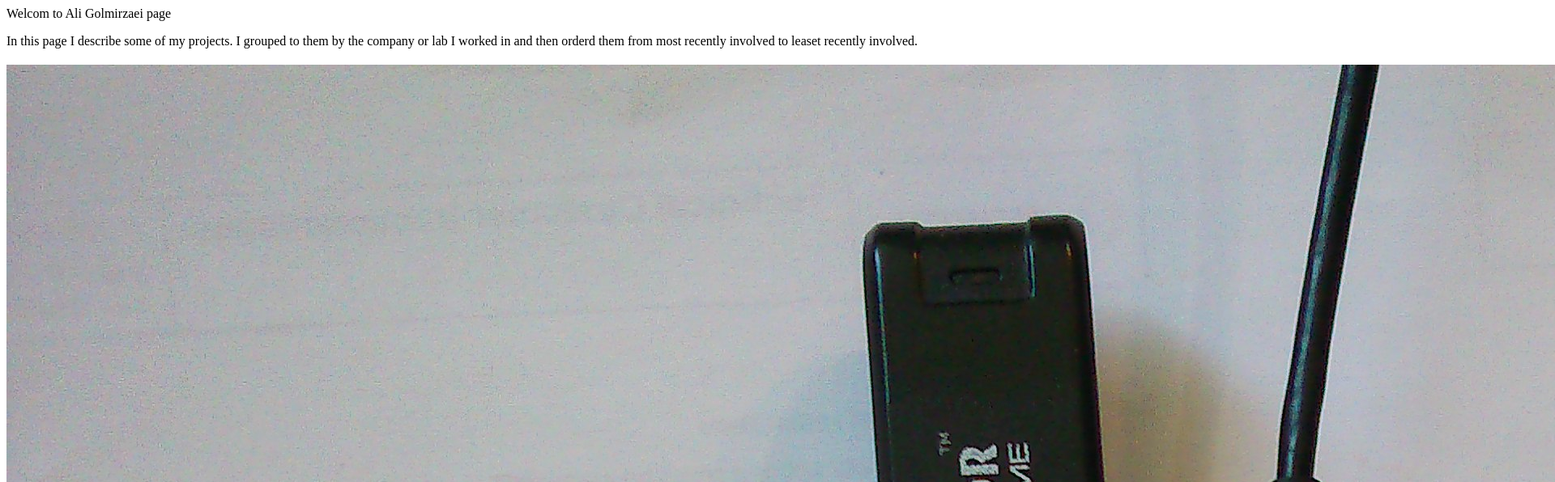
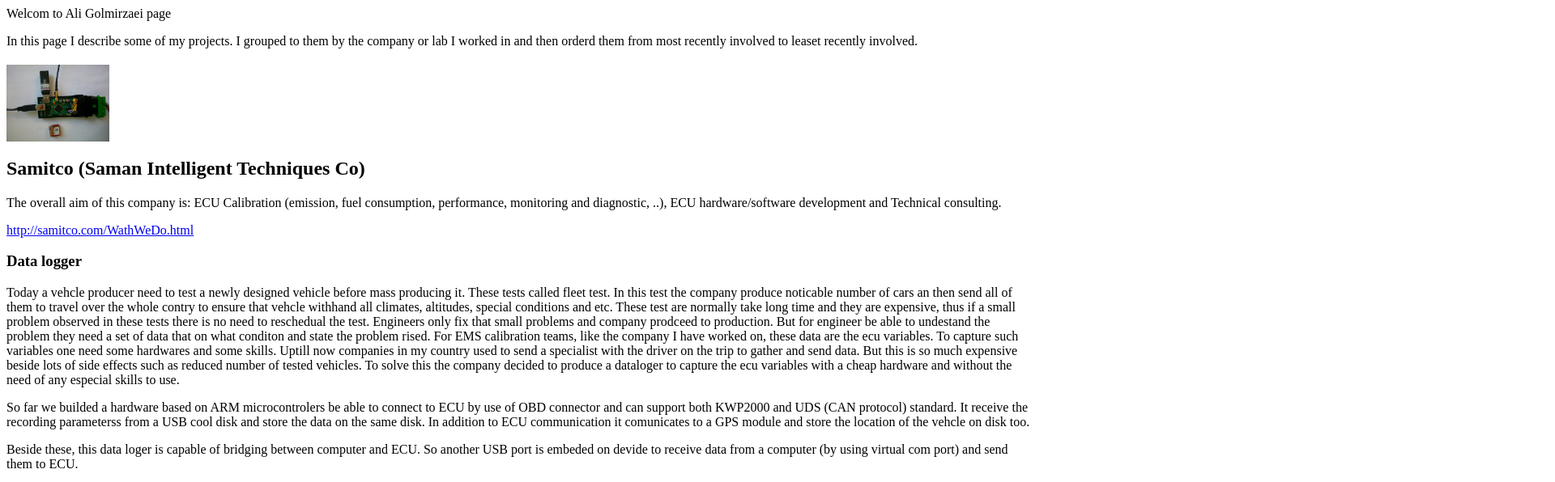
Before and after one commit to AliGolmirzaei/aligolmirzaei.github.com, a plain HTML site: page index.html in a window 1280 px wide. Shown: the top 596 px of the page at 81% size, 1920 px wide, since content can reach past the window. Drawn offline with Linux system fonts and the light colour scheme.

Commit message:
test of image size

```diff
--- a/index.html
+++ b/index.html
@@ -1,3 +1,5 @@
+<html>
+<body>
 
 <p>Welcom to Ali Golmirzaei page</p>
 <p>In this page I describe some of my projects. I grouped to them by the company or lab I worked in and then orderd them from most recently involved to leaset recently involved.</p>
@@ -59,3 +61,15 @@
 <h2>BS. project - Heart signal proccessing</h2>
 <p><em>Design and Computerized Implementation of a Low-Computation-Burden, Noise-Robust and Device-Independent Cardiac System Electro-mechanical Signal Processor aimed for Detection of RAT Heart Signal Events-Delineation and Alternans Calculation.</em></p>
 <p>By this project we achieved a program that could be run on low speed processors like cell phone processors. Actually our goal was to prepare a system to allow unskilled persons in rural medical places be able to interpret patient's heart state. The first stage on this issue was to delineate the signal and after that some basic statistical analysis and some more complex pattern recognitions. My task was the first part, delineation. I used signal differential as my main measure. The differentiation carried out by rolling average to eliminate noise. It also eliminate baseline changing of the signal, a common issue on signals. Then it uses a schmitt trigger (hystersis) with a dynamic threashold. This will end to detection of signal pickes. Then furthur analysis would cary out to validate the point and also detect other events on the signal.</p>
+
+</body>
+<style>
+img {
+  display: block;
+  max-width:230px;
+  max-height:95px;
+  width: auto;
+  height: auto;
+}
+</style>
+</html>
```
